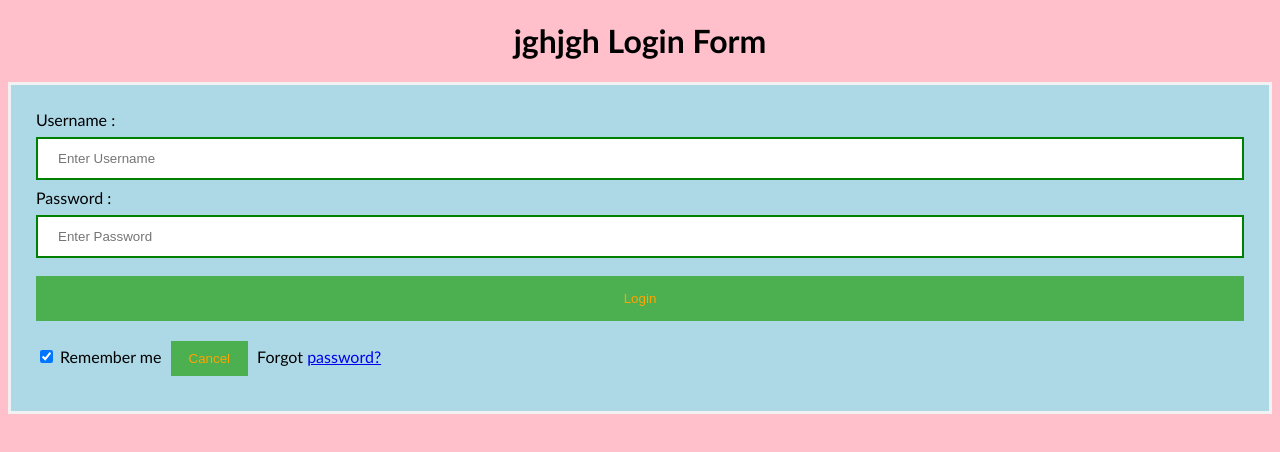
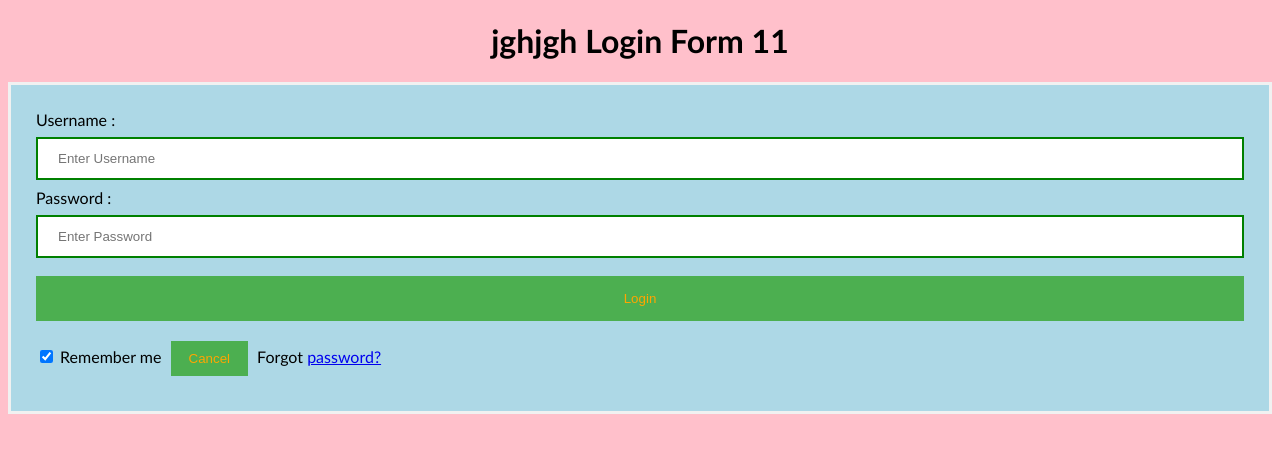
Before and after one commit to Ajay7253/2023project, a plain HTML site: page index.html in a window 1280 px wide. Drawn offline with Linux system fonts and the light colour scheme.

Commit message:
login form is updated

```diff
--- a/index.html
+++ b/index.html
@@ -45,7 +45,7 @@ button {
 </style>
 </head>
 <body>
-    <center> <h1> jghjgh Login Form </h1> </center>
+    <center> <h1> jghjgh Login Form 11 </h1> </center>
     <form>
         <div class="container">
             <label>Username : </label>
```
